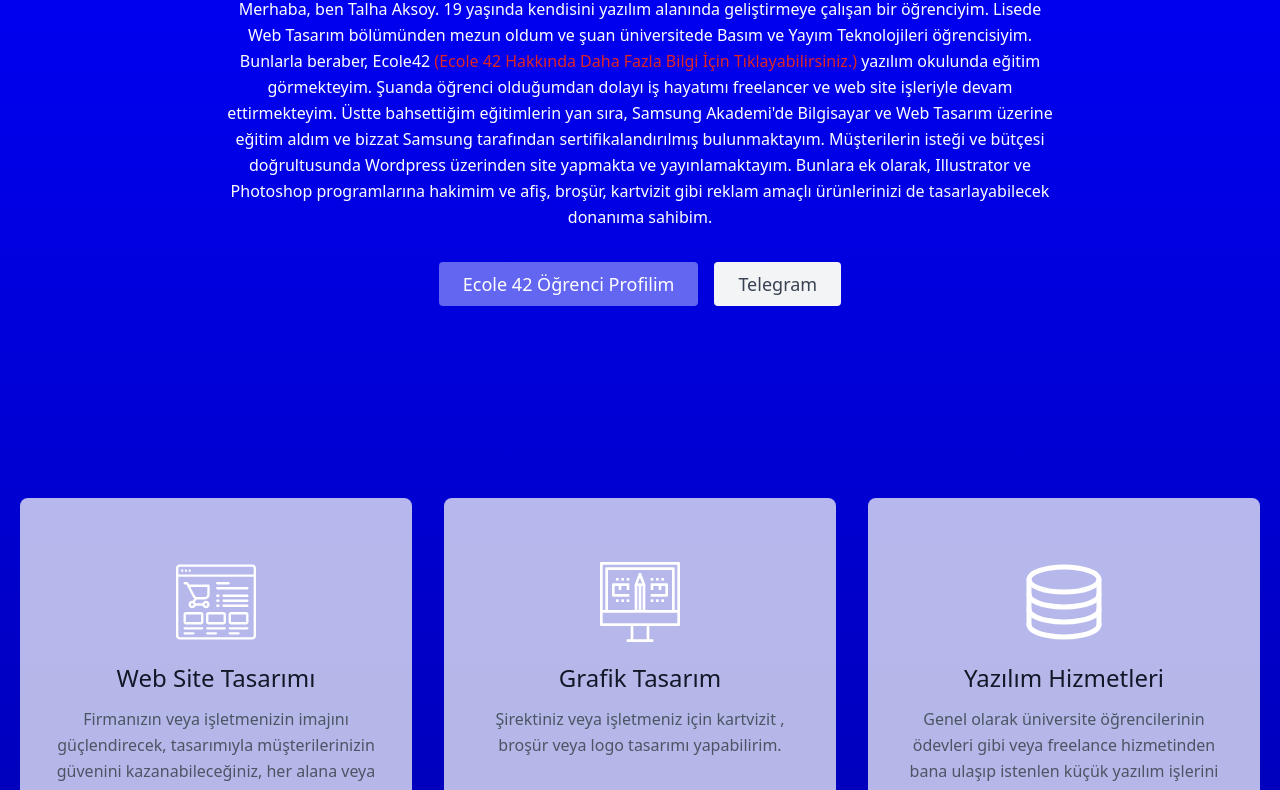
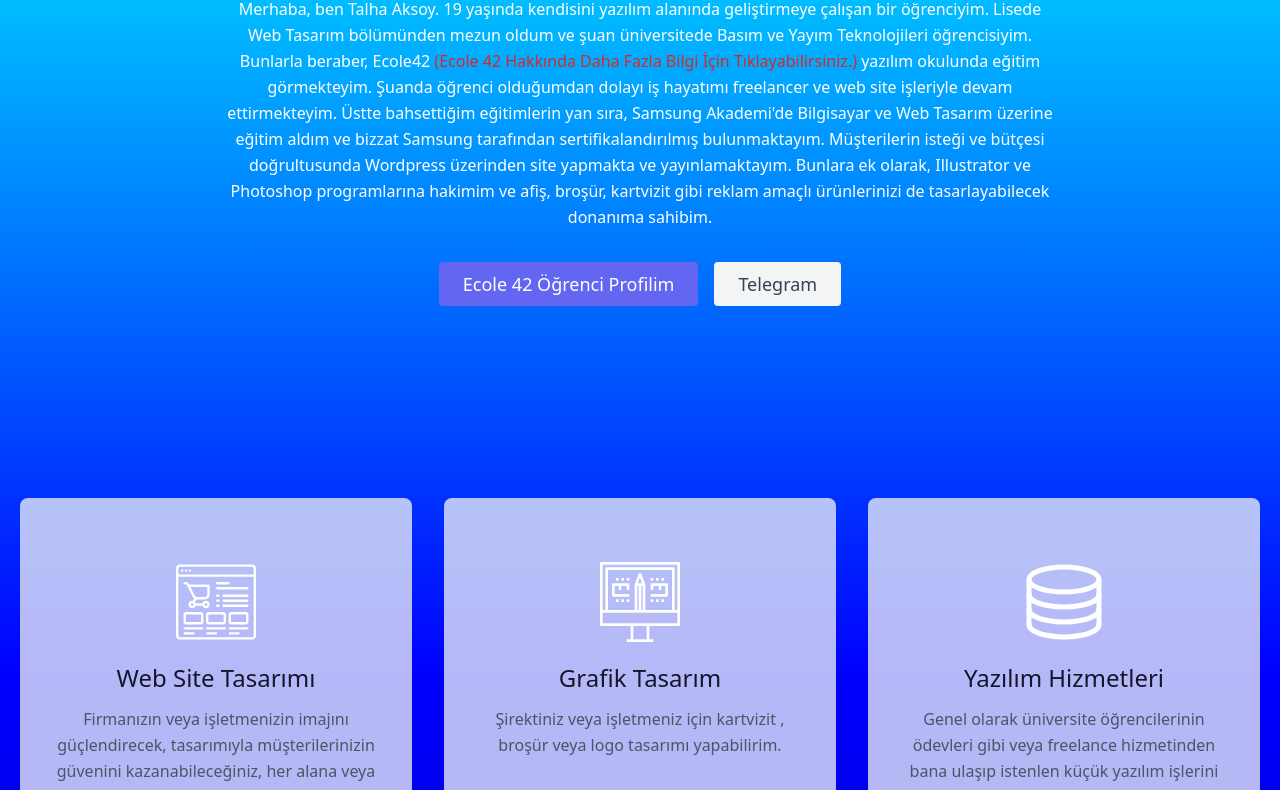
Before and after one commit to talhaaksoy42/talhaaksoy42.github.io, a plain HTML site: page index.html in a window 1280 px wide. Shown: the part 236-1026 px from the top of the page. Drawn offline with nearby package versions, Linux system fonts and the light colour scheme.

Commit message:
website remake n

```diff
--- a/style.css
+++ b/style.css
@@ -1,6 +1,6 @@
 .main
 {
-	background-image: linear-gradient(blue, darkblue);
+	background-image: linear-gradient(aqua,blue, darkblue);
 }
 .clear
 {
```
